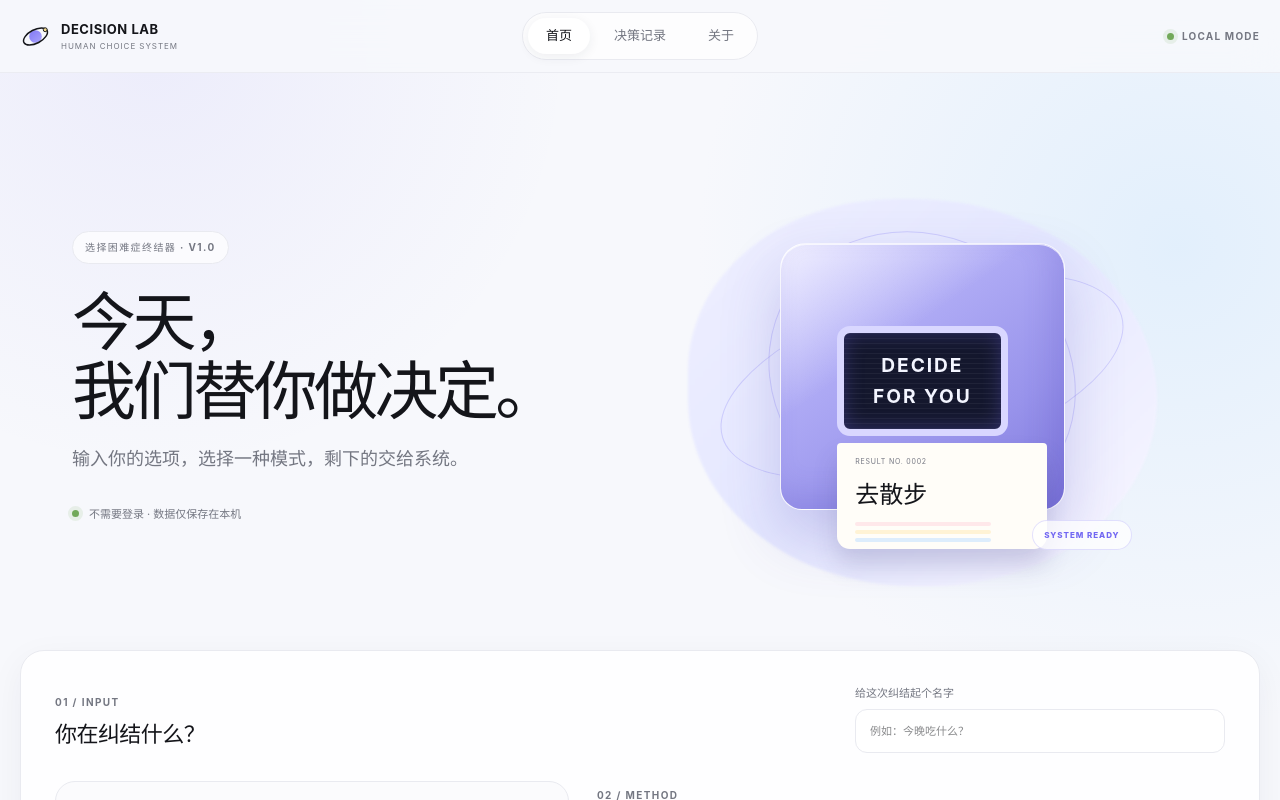
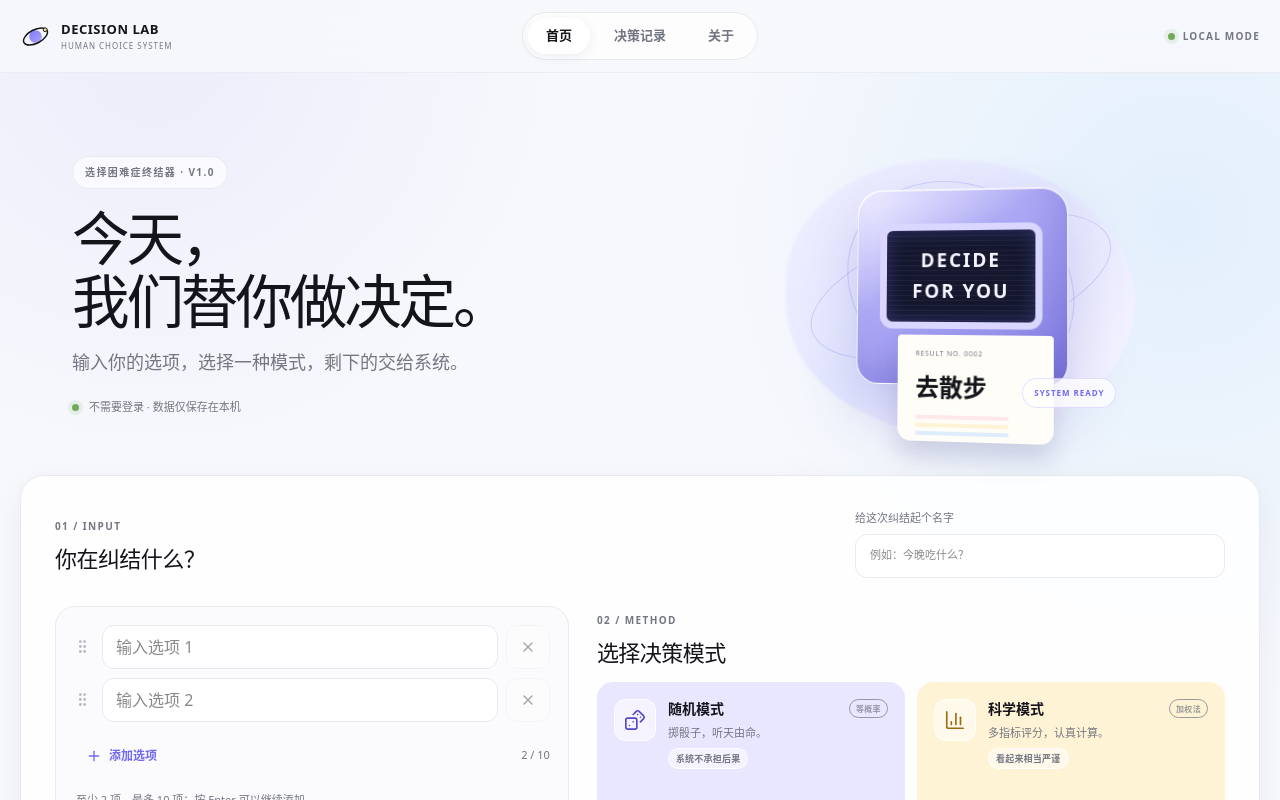
Before and after one commit to fshfish88-lab/decision-lab, a React (Vite) app: page /#/ in a window 1280 px wide. Shown: the top 800 px of the page. Built offline with nearby package versions, Linux system fonts and the light colour scheme.

Commit message:
style: polish homepage layout and mode cards

```diff
--- a/src/components/DecisionMachine.tsx
+++ b/src/components/DecisionMachine.tsx
@@ -1,20 +1,11 @@
 import { motion, useReducedMotion } from 'framer-motion'
 import { useEffect, useState } from 'react'
 
-const TICKETS = ['火锅', '去散步', '买吧', '睡觉', '不去了', '再想五分钟'] as const
-const TICKET_INTERVAL_MS = 4200
-
-export function getNextTicketIndex(
-  currentIndex: number,
-  ticketCount: number,
-  randomValue = Math.random(),
-): number {
-  if (ticketCount <= 1) return 0
-
-  const normalizedRandom = Math.min(Math.max(randomValue, 0), 0.999999)
-  const offset = Math.floor(normalizedRandom * (ticketCount - 1)) + 1
-  return (currentIndex + offset) % ticketCount
-}
+import {
+  DECISION_MACHINE_TICKET_INTERVAL_MS,
+  DECISION_MACHINE_TICKETS,
+  getNextTicketIndex,
+} from './decisionMachineTickets'
 
 export function DecisionMachine(): React.JSX.Element {
   const reducedMotion = useReducedMotion()
@@ -23,10 +14,10 @@ export function DecisionMachine(): React.JSX.Element {
   useEffect(() => {
     const intervalId = window.setInterval(() => {
       setTicket((current) => ({
-        index: getNextTicketIndex(current.index, TICKETS.length),
+        index: getNextTicketIndex(current.index, DECISION_MACHINE_TICKETS.length),
         serial: current.serial + 1,
       }))
-    }, TICKET_INTERVAL_MS)
+    }, DECISION_MACHINE_TICKET_INTERVAL_MS)
 
     return () => window.clearInterval(intervalId)
   }, [])
@@ -43,7 +34,7 @@ export function DecisionMachine(): React.JSX.Element {
       <div className="decision-machine__orbit decision-machine__orbit--one" />
       <div className="decision-machine__orbit decision-machine__orbit--two" />
       <motion.div
-        className="decision-machine__body"
+        className="decision-machine__body-motion"
         animate={
           reducedMotion || ticket.serial === 1
             ? undefined
@@ -51,6 +42,7 @@ export function DecisionMachine(): React.JSX.Element {
         }
         transition={{ duration: 0.42, ease: 'easeInOut' }}
       >
+        <div className="decision-machine__body">
         <div className="decision-machine__screen">
           <span>DECIDE</span>
           <span>FOR YOU</span>
@@ -64,9 +56,10 @@ export function DecisionMachine(): React.JSX.Element {
           transition={{ duration: reducedMotion ? 0 : 0.58, ease: [0.22, 1, 0.36, 1] }}
         >
           <span>RESULT NO. {String(ticket.serial).padStart(4, '0')}</span>
-          <strong>{TICKETS[ticket.index]}</strong>
+          <strong>{DECISION_MACHINE_TICKETS[ticket.index]}</strong>
           <i />
         </motion.div>
+        </div>
       </motion.div>
       <span className="decision-machine__status">SYSTEM READY</span>
     </motion.div>
--- /dev/null
+++ b/src/components/decisionMachineTickets.ts
@@ -0,0 +1,22 @@
+export const DECISION_MACHINE_TICKETS = [
+  '火锅',
+  '去散步',
+  '买吧',
+  '睡觉',
+  '不去了',
+  '再想五分钟',
+] as const
+
+export const DECISION_MACHINE_TICKET_INTERVAL_MS = 4200
+
+export function getNextTicketIndex(
+  currentIndex: number,
+  ticketCount: number,
+  randomValue = Math.random(),
+): number {
+  if (ticketCount <= 1) return 0
+
+  const normalizedRandom = Math.min(Math.max(randomValue, 0), 0.999999)
+  const offset = Math.floor(normalizedRandom * (ticketCount - 1)) + 1
+  return (currentIndex + offset) % ticketCount
+}
--- a/src/index.css
+++ b/src/index.css
@@ -2,7 +2,7 @@
 
 :root {
   color-scheme: light;
-  font-family: Inter, "HarmonyOS Sans SC", "Microsoft YaHei UI", "PingFang SC", sans-serif;
+  font-family: ui-sans-serif, system-ui, -apple-system, BlinkMacSystemFont, "Segoe UI", "Microsoft YaHei UI", "PingFang SC", "Noto Sans CJK SC", sans-serif;
   color: #14151a;
   background: #f7f8fc;
   font-synthesis: none;
@@ -236,12 +236,12 @@ select:focus-visible {
 }
 
 .hero-grid {
-  min-height: 490px;
-  padding: 76px 52px 46px;
-  display: grid;
-  grid-template-columns: minmax(0, 0.95fr) minmax(380px, 1.05fr);
-  align-items: center;
-  gap: 48px;
+  min-height: 400px;
+  padding: 52px 52px 28px;
+  display: grid;
+  grid-template-columns: minmax(0, 1fr) minmax(340px, 0.82fr);
+  align-items: center;
+  gap: 38px;
 }
 
 .hero-copy {
@@ -269,8 +269,8 @@ select:focus-visible {
 
 .hero-copy h1 {
   max-width: 620px;
-  margin: 23px 0 18px;
-  font-size: clamp(42px, 5vw, 72px);
+  margin: 18px 0 14px;
+  font-size: clamp(42px, 4.5vw, 64px);
   line-height: 1.08;
   letter-spacing: -0.055em;
 }
@@ -284,7 +284,7 @@ select:focus-visible {
 }
 
 .system-line {
-  margin-top: 30px;
+  margin-top: 21px;
   display: flex;
   align-items: center;
   gap: 10px;
@@ -294,8 +294,8 @@ select:focus-visible {
 
 .decision-machine {
   position: relative;
-  width: min(100%, 510px);
-  aspect-ratio: 1.12;
+  width: min(100%, 380px);
+  aspect-ratio: 1.18;
   justify-self: center;
   display: grid;
   place-items: center;
@@ -331,9 +331,13 @@ select:focus-visible {
   transform: rotate(31deg);
 }
 
+.decision-machine__body-motion {
+  width: 56%;
+}
+
 .decision-machine__body {
   position: relative;
-  width: 56%;
+  width: 100%;
   aspect-ratio: 1.08;
   padding: 16% 11% 10%;
   border: 1px solid rgb(255 255 255 / 90%);
@@ -388,6 +392,7 @@ select:focus-visible {
   border-radius: 4px 4px 13px 13px;
   background: #fffdf8;
   box-shadow: 0 16px 24px rgb(69 64 130 / 18%);
+  transform-origin: 50% 0;
   transform: rotate(3deg);
 }
 
@@ -621,7 +626,9 @@ select:focus-visible {
 }
 
 .mode-card {
-  min-height: 116px;
+  position: relative;
+  min-height: 132px;
+  height: 100%;
   padding: 16px;
   display: grid;
   grid-template-columns: 42px minmax(0, 1fr);
@@ -631,12 +638,22 @@ select:focus-visible {
   border-radius: var(--radius-md);
   text-align: left;
   cursor: pointer;
-  transition: transform 220ms var(--ease-out), box-shadow 220ms ease, border-color 220ms ease;
+  overflow: hidden;
+  transition: transform 220ms var(--ease-out), box-shadow 220ms ease, border-color 220ms ease, filter 220ms ease;
 }
 
 .mode-card:hover:not(:disabled) {
-  transform: translateY(-3px);
+  transform: translateY(-2px);
   box-shadow: 0 12px 26px rgb(35 39 61 / 8%);
+}
+
+.mode-card:active:not(:disabled) {
+  transform: translateY(0);
+}
+
+.mode-card:focus-visible {
+  outline: 3px solid rgb(114 104 242 / 28%);
+  outline-offset: 3px;
 }
 
 .mode-card.is-selected {
@@ -644,9 +661,26 @@ select:focus-visible {
   box-shadow: inset 0 0 0 2px rgb(255 255 255 / 66%), 0 10px 24px rgb(35 39 61 / 8%);
 }
 
+.mode-card.is-selected::after {
+  content: "✓";
+  position: absolute;
+  right: 10px;
+  bottom: 9px;
+  width: 20px;
+  height: 20px;
+  display: grid;
+  place-items: center;
+  border-radius: 50%;
+  color: #fff;
+  background: currentColor;
+  font-size: 11px;
+  font-weight: 900;
+}
+
 .mode-card:disabled {
   cursor: not-allowed;
-  opacity: 0.63;
+  opacity: 0.68;
+  filter: saturate(0.78);
 }
 
 .mode-card--random { color: #5249c9; background: var(--random-soft); }
@@ -667,7 +701,7 @@ select:focus-visible {
 .mode-card__copy {
   min-width: 0;
   display: grid;
-  gap: 7px;
+  gap: 6px;
   color: var(--muted);
   font-size: 11px;
   line-height: 1.45;
@@ -693,6 +727,19 @@ select:focus-visible {
   font-weight: 800;
   letter-spacing: 0.04em;
   opacity: 0.72;
+}
+
+.mode-card__aside {
+  width: fit-content;
+  margin-top: 1px;
+  padding: 3px 7px;
+  border: 1px solid rgb(255 255 255 / 76%);
+  border-radius: 999px;
+  color: currentColor;
+  background: rgb(255 255 255 / 52%);
+  font-size: 9px;
+  font-weight: 750;
+  letter-spacing: 0.025em;
 }
 
 .primary-action,
@@ -1653,7 +1700,7 @@ select:focus-visible {
   }
 
   .mode-card {
-    min-height: 100px;
+    min-height: 124px;
   }
 
   .page-heading {
```
Also changed, not shown: 2 other files (tests, documents, lock files or other folders).
